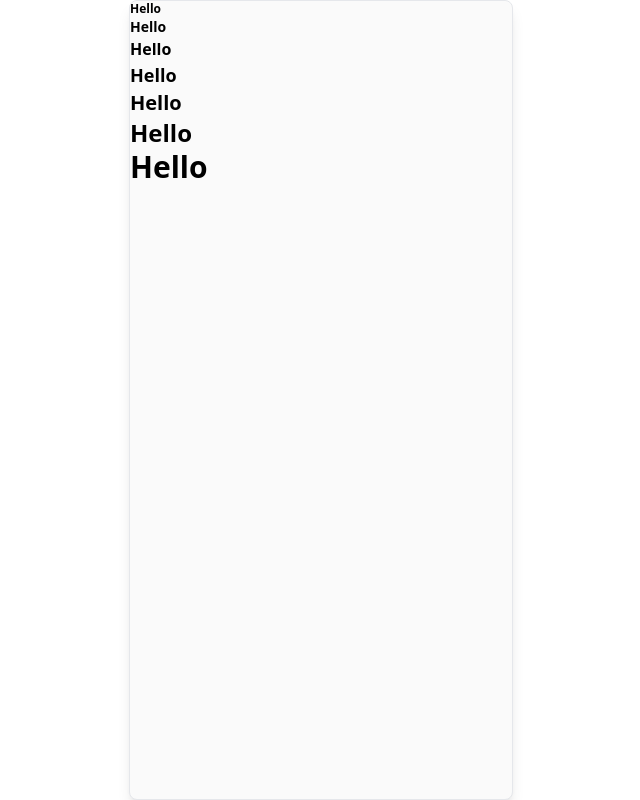
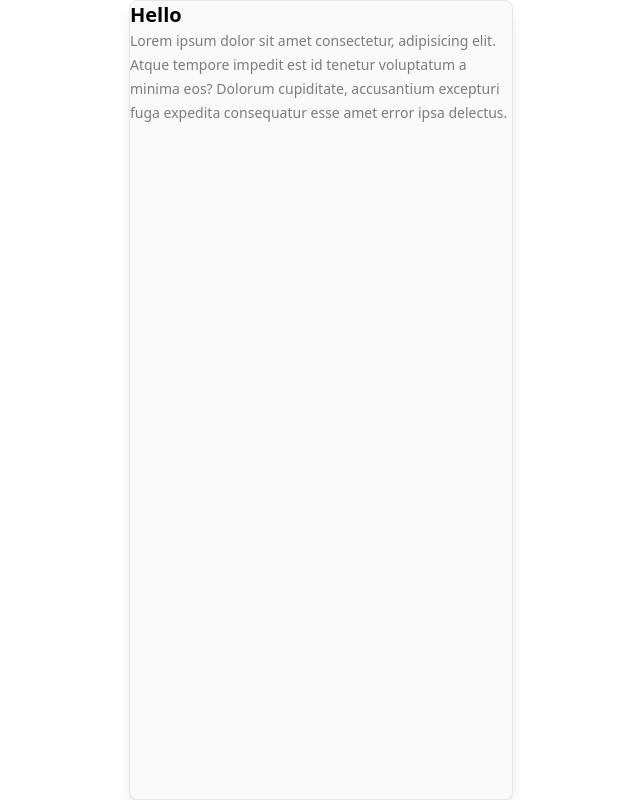
Before and after one commit to chainstrument/css-flex, a Next.js app: page / in a window 1280 px wide. Shown: the whole page, without its empty margins (319-959 px from the left). Built offline with nearby package versions, Linux system fonts and the light colour scheme.

Commit message:
add opacity color and size

```diff
--- a/app/page.tsx
+++ b/app/page.tsx
@@ -6,13 +6,12 @@ export default function Home() {
     <div className="">
       <main className="flex flex-col items-center justify-center">
         <div className=" border w-full h-screen  bg-zinc-50 max-w-sm shadow-lg rounded-lg">
-          <h1 className="font-bold text-xs">Hello</h1>
-          <h1 className="font-bold text-sm">Hello</h1>
-          <h1 className="font-bold text-base">Hello</h1>
-          <h1 className="font-bold text-lg">Hello</h1>
+
           <h1 className="font-bold text-xl">Hello</h1>
-          <h1 className="font-bold text-2xl">Hello</h1>
-          <h1 className="font-bold text-3xl">Hello</h1>
+          <p className="text-sm/6 text-black/50">
+            Lorem ipsum dolor sit amet consectetur, adipisicing elit. Atque tempore impedit est
+            id tenetur voluptatum a minima eos? Dolorum cupiditate, accusantium excepturi fuga expedita consequatur esse amet error ipsa delectus.
+          </p>
         </div>
 
 
```
